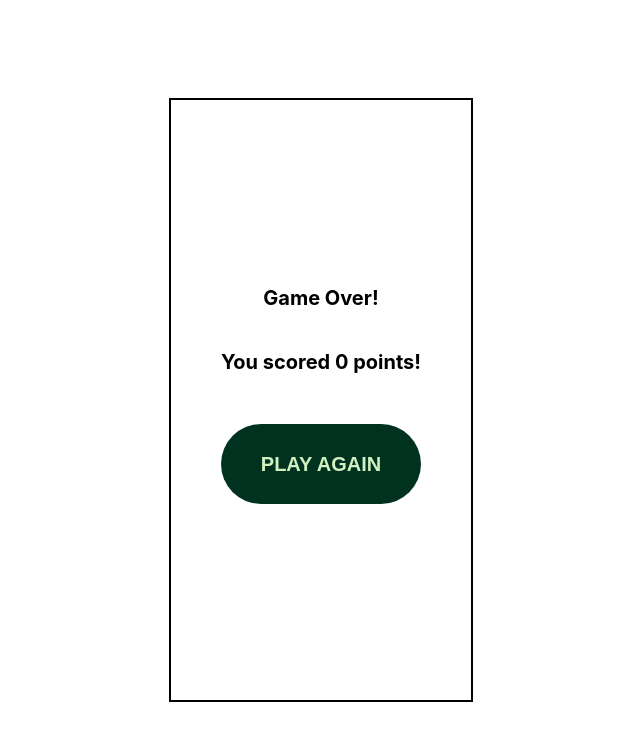
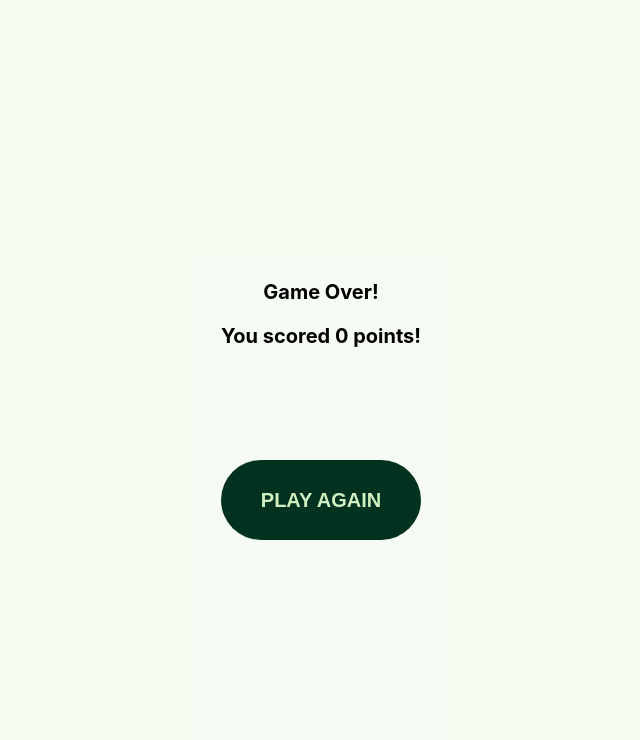
Before and after one commit to Gwiad/movie-trivia, a React (Create React App) app: page /gameover in a window 1280 px wide. Shown: the top 740 px of the page, without its empty margins (319-959 px from the left). Built offline with nearby package versions, Linux system fonts and the light colour scheme; no server answers.

Commit message:
some styles

```diff
--- a/src/App.tsx
+++ b/src/App.tsx
@@ -13,11 +13,11 @@ const OuterContainer = styled.div`
   display: flex;
   justify-content: center;
   align-items: center;
+  background: #d0f0c033;
 `;
 const InnerContainer = styled.div`
   width: 300px;
   height: 600px;
-  border: 2px solid black;
 `;
 
 function App() {
--- a/src/components/GameOver.tsx
+++ b/src/components/GameOver.tsx
@@ -23,9 +23,11 @@ const GameOver = () => {
 
   return (
     <Container>
-      <Text>Game Over!</Text>
-      <Text>You scored {currentScore} points!</Text>
-      <div style={{margin: '30px'}}>
+      <div style={{height: '200px'}}>
+        <Text>Game Over!</Text>
+        <Text>You scored {currentScore} points!</Text>
+      </div>
+      <div>
         <PlayButton title="PLAY AGAIN" />
       </div>
     </Container>
--- a/src/components/Question.tsx
+++ b/src/components/Question.tsx
@@ -18,14 +18,14 @@ const Container = styled.div`
 
 const ButtonsContainer = styled.div`
   display: flex;
-  justify-content: center;
+  justify-content: space-around;
   align-items: center;
   width: 100%;
 `;
 
 const Button = styled.button`
-  width: 200px;
-  height: 80px;
+  width: 120px;
+  height: 60px;
   border-radius: 50px;
   background: #013220;
   color: #d0f0c0;
@@ -60,13 +60,15 @@ const Question = () => {
 
   return (
     <Container>
-      <Text>{question.question}</Text>
+      <div style={{height: '200px'}}>
+        <Text>{question.question}</Text>
+      </div>
       <ButtonsContainer>
         <Button onClick={() => handleClick(true)}>
-          <Text>TRUE</Text>
+          <Text>YES</Text>
         </Button>
         <Button onClick={() => handleClick(false)}>
-          <Text>FALSE</Text>
+          <Text>NO</Text>
         </Button>
       </ButtonsContainer>
     </Container>
```
